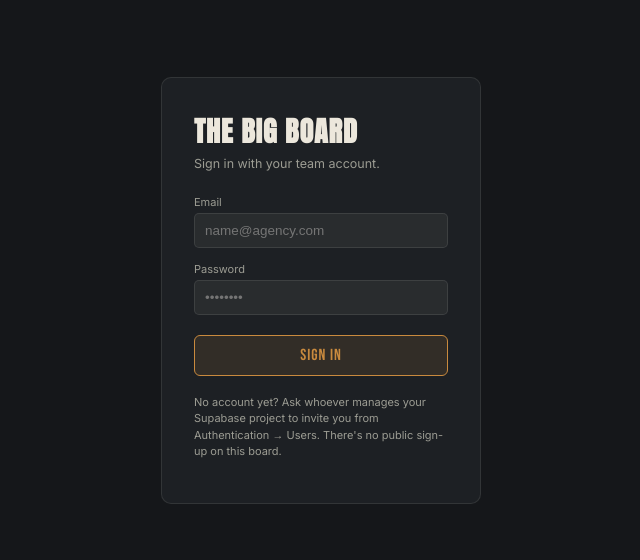
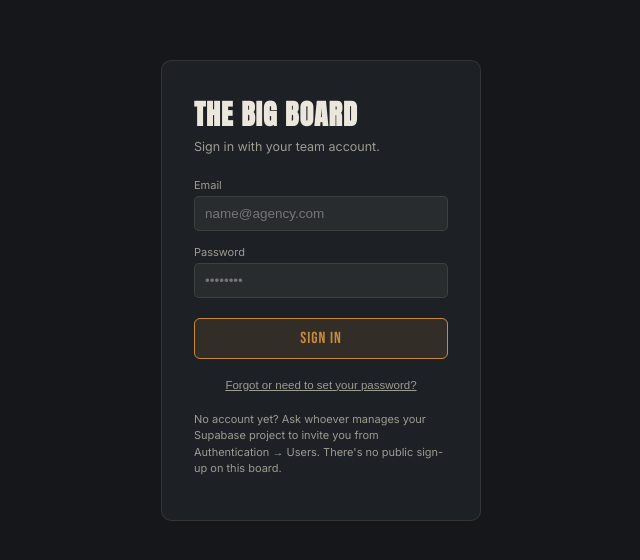
Before and after one commit to mattlindsey1991/Dark-Star-2.0, a React (Vite) app: page / in a window 1280 px wide. Shown: the part 110-670 px from the top of the page, without its empty margins (319-959 px from the left). Built offline with nearby package versions, Linux system fonts and the light colour scheme; no server answers.

Commit message:
Update Login.jsx

```diff
--- a/src/components/Login.jsx
+++ b/src/components/Login.jsx
@@ -15,6 +15,10 @@ export default function Login() {
   const [password, setPassword] = useState("");
   const [error, setError] = useState("");
   const [loading, setLoading] = useState(false);
+  const [resetOpen, setResetOpen] = useState(false);
+  const [resetEmail, setResetEmail] = useState("");
+  const [resetMsg, setResetMsg] = useState("");
+  const [resetLoading, setResetLoading] = useState(false);
 
   async function handleSignIn(e) {
     e.preventDefault();
@@ -23,6 +27,22 @@ export default function Login() {
     const { error } = await supabase.auth.signInWithPassword({ email, password });
     setLoading(false);
     if (error) setError(error.message);
+  }
+
+  async function handleResetPassword(e) {
+    e.preventDefault();
+    setResetMsg("");
+    if (!resetEmail.trim()) return;
+    setResetLoading(true);
+    const { error } = await supabase.auth.resetPasswordForEmail(resetEmail.trim(), {
+      redirectTo: window.location.origin,
+    });
+    setResetLoading(false);
+    if (error) {
+      setResetMsg(error.message);
+    } else {
+      setResetMsg("If that email has an account, a reset link is on its way. Check your inbox.");
+    }
   }
 
   return (
@@ -109,6 +129,66 @@ export default function Login() {
           {loading ? "Signing in…" : "Sign in"}
         </button>
 
+        <div style={{ textAlign: "center", marginTop: "14px" }}>
+          <button
+            type="button"
+            onClick={() => {
+              setResetOpen((v) => !v);
+              setResetEmail(email);
+              setResetMsg("");
+            }}
+            style={{
+              background: "none",
+              border: "none",
+              color: COLORS.inkDim,
+              fontSize: "11.5px",
+              cursor: "pointer",
+              textDecoration: "underline",
+              padding: 0,
+            }}
+          >
+            {resetOpen ? "Hide" : "Forgot or need to set your password?"}
+          </button>
+        </div>
+
+        {resetOpen && (
+          <div style={{ marginTop: "12px", paddingTop: "14px", borderTop: `1px solid ${COLORS.hair}` }}>
+            <label style={{ fontSize: "11px", color: COLORS.inkDim, display: "block", marginBottom: "4px" }}>
+              Email for reset link
+            </label>
+            <input
+              type="email"
+              value={resetEmail}
+              onChange={(e) => setResetEmail(e.target.value)}
+              placeholder="name@agency.com"
+              style={inputStyle}
+            />
+            <button
+              type="button"
+              onClick={handleResetPassword}
+              disabled={resetLoading}
+              style={{
+                width: "100%",
+                marginTop: "10px",
+                padding: "8px",
+                borderRadius: "5px",
+                border: `1px solid ${COLORS.hair}`,
+                background: "transparent",
+                color: COLORS.ink,
+                fontSize: "12.5px",
+                cursor: "pointer",
+              }}
+            >
+              {resetLoading ? "Sending…" : "Send reset link"}
+            </button>
+            {resetMsg && (
+              <div style={{ fontSize: "11.5px", color: COLORS.inkDim, marginTop: "8px", lineHeight: 1.4 }}>
+                {resetMsg}
+              </div>
+            )}
+          </div>
+        )}
+
         <p style={{ fontSize: "11px", color: COLORS.inkDim, marginTop: "18px", lineHeight: 1.5 }}>
           No account yet? Ask whoever manages your Supabase project to invite you
           from Authentication → Users. There's no public sign-up on this board.
```
